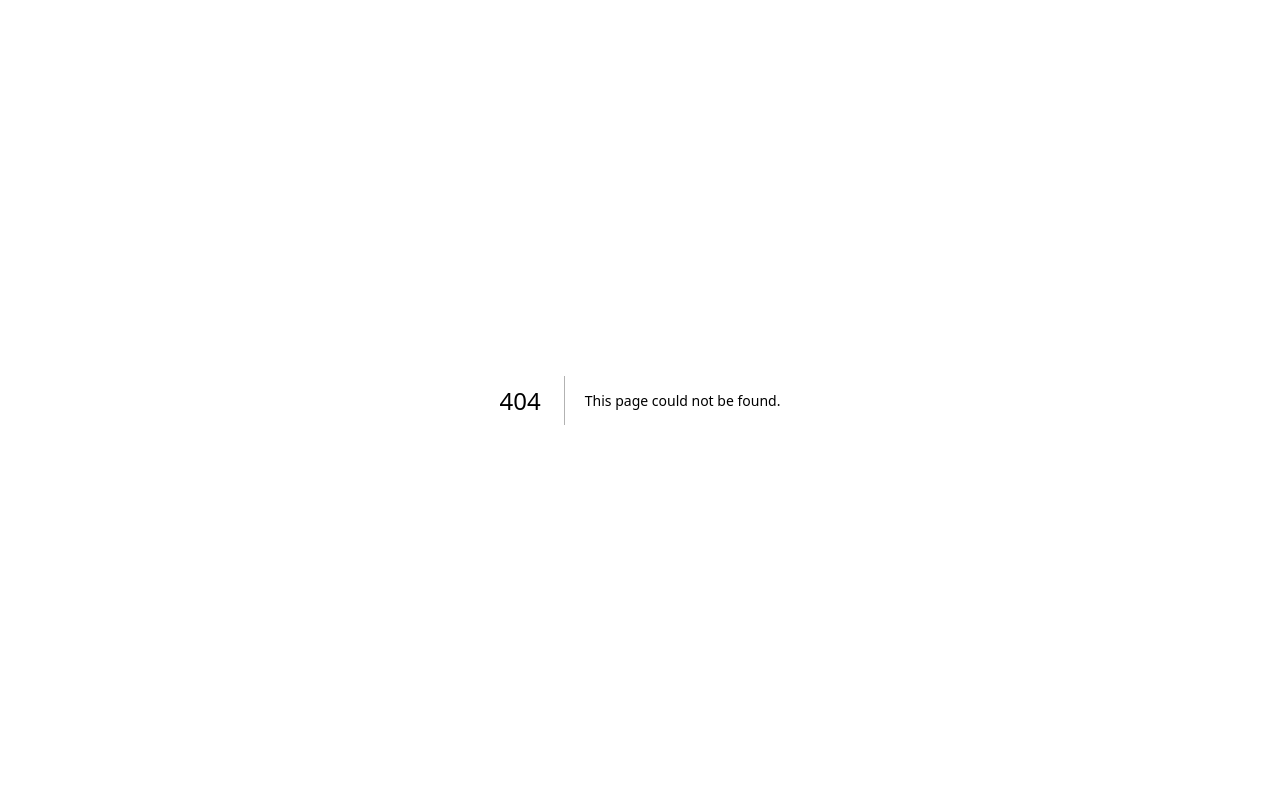
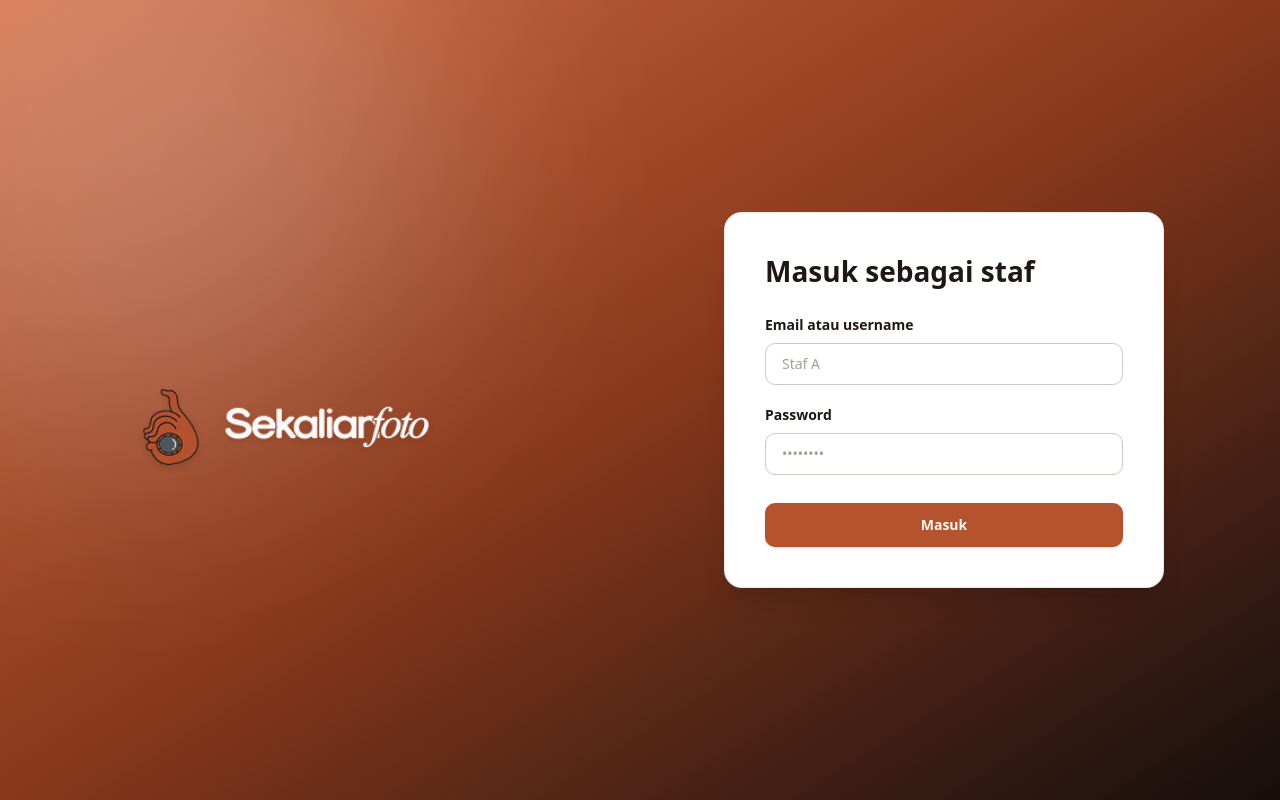
Before and after one commit to marsyaaurl/sekalianfoto-queue-system, a Next.js app: page /auth/login in a window 1280 px wide. Before the commit this address had no page. Built offline with nearby package versions, Linux system fonts and the light colour scheme.

Commit message:
feat(auth): implement frontend for login and integrate the api

```diff
--- /dev/null
+++ b/src/app/admin/queue/page.tsx
@@ -0,0 +1,9 @@
+import React from "react";
+
+export default function AdminQueuePage() {
+    return (
+        <div className="space-y-6" >
+            queue
+        </div>
+    )
+}
--- /dev/null
+++ b/src/app/auth/login/page.tsx
@@ -0,0 +1,35 @@
+import React from "react";
+import Image from "next/image";
+import { LoginForm } from "@/components/admin/LoginForm";
+
+export default function LoginPage() {
+  return (
+    <main className="min-h-screen w-full relative flex items-center justify-center p-6 md:p-12 overflow-hidden bg-gradient-to-br from-[#D26E47] via-[#89381A] to-[#160E0C]">
+      {/* Soft ambient lighting top-left matching the Figma design */}
+      <div
+        aria-hidden="true"
+        className="pointer-events-none absolute -top-40 -left-40 h-[600px] w-[600px] rounded-full bg-white/20 blur-[130px]"
+      />
+
+      <div className="relative z-10 w-full max-w-6xl grid grid-cols-1 lg:grid-cols-2 gap-12 lg:gap-16 items-center">
+        {/* Left column: Brand Logo & Mascot */}
+        <div className="flex flex-col items-center justify-center text-center select-none">
+          <div className="relative w-[280px] sm:w-[360px] md:w-[440px] aspect-[440/140]">
+            <Image
+              src="/logo.png"
+              alt="Sekalian Foto"
+              fill
+              priority
+              className="object-contain drop-shadow-md"
+            />
+          </div>
+        </div>
+
+        {/* Right column: Login Form Card */}
+        <div className="flex items-center justify-center">
+          <LoginForm />
+        </div>
+      </div>
+    </main>
+  );
+}
--- a/src/app/page.tsx
+++ b/src/app/page.tsx
@@ -3,67 +3,7 @@ import Image from "next/image";
 export default function Home() {
   return (
     <div className="flex flex-col flex-1 items-center justify-center bg-zinc-50 font-sans dark:bg-black">
-      <main className="flex flex-1 w-full max-w-3xl flex-col items-center justify-between py-32 px-16 bg-white dark:bg-black sm:items-start">
-        <Image
-          className="dark:invert h-5 w-[100px]"
-          src="/next.svg"
-          alt="Next.js logo"
-          width={100}
-          height={20}
-          priority
-        />
-        <div className="flex flex-col items-center gap-6 text-center sm:items-start sm:text-left">
-          <h1 className="max-w-xs text-3xl font-semibold leading-10 tracking-tight text-black dark:text-zinc-50">
-            To get started, edit the{" "}
-            <code className="rounded bg-black/[.06] px-1.5 py-0.5 font-mono text-[0.9em] dark:bg-white/[.08]">
-              page.tsx
-            </code>{" "}
-            file.
-          </h1>
-          <p className="max-w-md text-lg leading-8 text-zinc-600 dark:text-zinc-400">
-            Looking for a starting point or more instructions? Head over to{" "}
-            <a
-              href="https://vercel.com/templates?framework=next.js&utm_source=create-next-app&utm_medium=appdir-template-tw&utm_campaign=create-next-app"
-              className="font-medium text-zinc-950 dark:text-zinc-50"
-            >
-              Templates
-            </a>{" "}
-            or the{" "}
-            <a
-              href="https://nextjs.org/learn?utm_source=create-next-app&utm_medium=appdir-template-tw&utm_campaign=create-next-app"
-              className="font-medium text-zinc-950 dark:text-zinc-50"
-            >
-              Learning
-            </a>{" "}
-            center.
-          </p>
-        </div>
-        <div className="flex flex-col gap-4 text-base font-medium sm:flex-row">
-          <a
-            className="flex h-12 w-full items-center justify-center gap-2 rounded-full bg-foreground px-5 text-background transition-colors hover:bg-[#383838] dark:hover:bg-[#ccc] md:w-[158px]"
-            href="https://vercel.com/new?utm_source=create-next-app&utm_medium=appdir-template-tw&utm_campaign=create-next-app"
-            target="_blank"
-            rel="noopener noreferrer"
-          >
-            <Image
-              className="dark:invert h-[14px] w-4"
-              src="/vercel.svg"
-              alt="Vercel logomark"
-              width={16}
-              height={14}
-            />
-            Deploy Now
-          </a>
-          <a
-            className="flex h-12 w-full items-center justify-center rounded-full border border-solid border-black/[.08] px-5 transition-colors hover:border-transparent hover:bg-black/[.04] dark:border-white/[.145] dark:hover:bg-[#1a1a1a] md:w-[158px]"
-            href="https://nextjs.org/docs?utm_source=create-next-app&utm_medium=appdir-template-tw&utm_campaign=create-next-app"
-            target="_blank"
-            rel="noopener noreferrer"
-          >
-            Documentation
-          </a>
-        </div>
-      </main>
+      test
     </div>
   );
 }
--- /dev/null
+++ b/src/components/admin/LoginForm.tsx
@@ -0,0 +1,121 @@
+"use client";
+
+import React, { useState } from "react";
+import { useRouter } from "next/navigation";
+
+export function LoginForm() {
+  const router = useRouter();
+  const [identifier, setIdentifier] = useState("");
+  const [password, setPassword] = useState("");
+  const [error, setError] = useState<string | null>(null);
+  const [isLoading, setIsLoading] = useState(false);
+
+  const handleSubmit = async (e: React.FormEvent<HTMLFormElement>) => {
+    e.preventDefault();
+    setError(null);
+    setIsLoading(true);
+
+    try {
+      const res = await fetch("/api/auth/login", {
+        method: "POST",
+        headers: {
+          "Content-Type": "application/json",
+        },
+        body: JSON.stringify({
+          email: identifier.trim(),
+          password,
+        }),
+      });
+
+      const data = await res.json().catch(() => ({}));
+
+      if (!res.ok) {
+        // Display exact design error message on failure
+        setError(
+          data.error?.message ||
+          "Email/username atau password salah. Periksa lagi, lalu coba masuk kembali."
+        );
+        return;
+      }
+
+      // Redirect to admin booth dashboard
+      router.push("/admin/queue");
+      router.refresh();
+    } catch {
+      setError(
+        "Email/username atau password salah. Periksa lagi, lalu coba masuk kembali."
+      );
+    } finally {
+      setIsLoading(false);
+    }
+  };
+
+  return (
+    <div className="w-full max-w-[440px] rounded-2xl bg-card p-8 md:p-10 shadow-xl border border-border/40">
+      <h1 className="text-2xl md:text-[28px] font-bold text-foreground mb-6">
+        Masuk sebagai staf
+      </h1>
+
+      <form onSubmit={handleSubmit} className="space-y-5">
+        <div className="space-y-2">
+          <label
+            htmlFor="identifier"
+            className="block text-sm font-semibold text-foreground"
+          >
+            Email atau username
+          </label>
+          <input
+            id="identifier"
+            name="identifier"
+            type="text"
+            required
+            autoComplete="username"
+            value={identifier}
+            onChange={(e) => setIdentifier(e.target.value)}
+            placeholder="Staf A"
+            className="w-full rounded-lg border border-border bg-card px-4 py-2.5 text-sm text-foreground placeholder:text-muted-foreground/60 focus:border-accent focus:outline-none focus:ring-1 focus:ring-accent transition-colors"
+          />
+        </div>
+
+        <div className="space-y-2">
+          <label
+            htmlFor="password"
+            className="block text-sm font-semibold text-foreground"
+          >
+            Password
+          </label>
+          <input
+            id="password"
+            name="password"
+            type="password"
+            required
+            autoComplete="current-password"
+            value={password}
+            onChange={(e) => setPassword(e.target.value)}
+            placeholder="••••••••"
+            className="w-full rounded-lg border border-border bg-card px-4 py-2.5 text-sm text-foreground placeholder:text-muted-foreground/60 focus:border-accent focus:outline-none focus:ring-1 focus:ring-accent transition-colors"
+          />
+        </div>
+
+        {error && (
+          <div
+            role="alert"
+            className="mb-6 rounded-md border border-error bg-error-light p-3 text-xs md:text-sm text-error leading-relaxed"
+          >
+            Email/username atau password salah.
+          </div>
+        )}
+
+        <button
+          type="submit"
+          disabled={isLoading}
+          className="mt-2 w-full rounded-lg bg-accent py-3 text-sm font-semibold text-accent-foreground shadow-sm hover:bg-accent/90 focus:outline-none focus:ring-2 focus:ring-accent focus:ring-offset-2 transition-colors disabled:opacity-60 cursor-pointer disabled:cursor-not-allowed"
+        >
+          {isLoading ? "Memuat..." : "Masuk"}
+        </button>
+      </form>
+    </div>
+  );
+}
+
+export default LoginForm;
--- a/src/components/admin/Sidebar.tsx
+++ b/src/components/admin/Sidebar.tsx
@@ -12,7 +12,7 @@ interface NavItem {
 }
 
 const NAV_ITEMS: readonly NavItem[] = [
-  { label: "Antrean", href: "/admin/antrean" },
+  { label: "Antrean", href: "/admin/queue" },
   { label: "Booth", href: "/admin/booth" },
 ]
 
```
